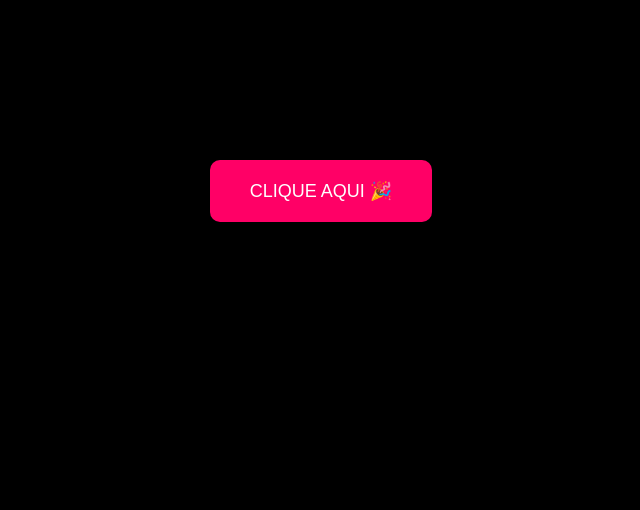
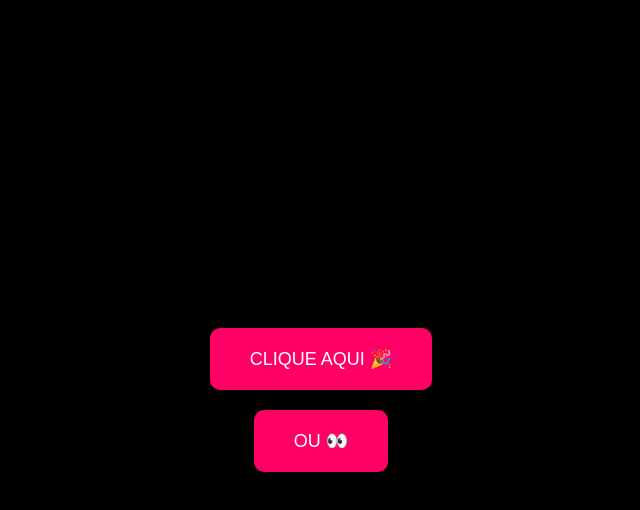
Before and after one commit to LinHzb/BDay, a plain HTML site: page index.html in a window 1280 px wide. Shown: the whole page, without its empty margins (319-959 px from the left). Drawn offline with Linux system fonts and the light colour scheme.

Commit message:
Refactor button structure and add video button

```diff
--- a/index.html
+++ b/index.html
@@ -15,8 +15,18 @@
         overflow: hidden;
     }
 
-    #btn {
-        margin-top: 20vh;
+    /* container dos botões iniciais */
+    #start {
+        width: 100%;
+        height: 100vh;
+        display: flex;
+        flex-direction: column;
+        justify-content: center;
+        align-items: center;
+        gap: 20px;
+    }
+
+    .start-btn {
         padding: 20px 40px;
         background: #ff0066;
         border: none;
@@ -39,7 +49,6 @@
         z-index: 5;
     }
 
-    /* Título responsivo */
     #titulo {
         color: #ff4dfc;
         font-size: min(36px, 6vw);
@@ -50,7 +59,6 @@
         padding: 0 10px;
     }
 
-    /* Pixelart responsiva */
     #art {
         width: min(60vh, 80vw);
         image-rendering: pixelated;
@@ -59,7 +67,6 @@
         transition: opacity 1s ease-in-out;
     }
 
-    /* PARABÉNS subindo */
     .parabens {
         position: absolute;
         color: #ff66ff;
@@ -85,9 +92,11 @@
 
 <body>
 
-<button id="btn">CLIQUE AQUI 🎉</button>
+<div id="start">
+    <button id="btn" class="start-btn">CLIQUE AQUI 🎉</button>
+    <button id="btnVideo" class="start-btn">OU 👀</button>
+</div>
 
-<!-- Música -->
 <audio id="music" src="lofi.mp3" loop></audio>
 
 <div id="scene">
@@ -99,6 +108,8 @@
 
 <script>
 const btn = document.getElementById("btn");
+const btnVideo = document.getElementById("btnVideo");
+const start = document.getElementById("start");
 const scene = document.getElementById("scene");
 const art = document.getElementById("art");
 const titulo = document.getElementById("titulo");
@@ -114,12 +125,11 @@ window.onresize = () => {
     canvas.height = innerHeight;
 };
 
-// Botão
+// Ação do botão principal
 btn.onclick = () => {
-    btn.style.display = "none";
+    start.style.display = "none";
     scene.style.display = "flex";
 
-    // Música com fade-in
     const music = document.getElementById("music");
     music.volume = 0;
     music.play();
@@ -131,12 +141,16 @@ btn.onclick = () => {
         if (v >= 0.6) clearInterval(fade);
     }, 100);
 
-    // Fade título + imagem
     setTimeout(() => { titulo.style.opacity = 1; }, 200);
     setTimeout(() => { art.style.opacity = 1; }, 500);
 
     setInterval(spawnParabens, 300);
     animateFireworks();
+};
+
+// Botão para abrir página do vídeo
+btnVideo.onclick = () => {
+    window.open("video.html", "_blank");
 };
 
 // Texto subindo
```
